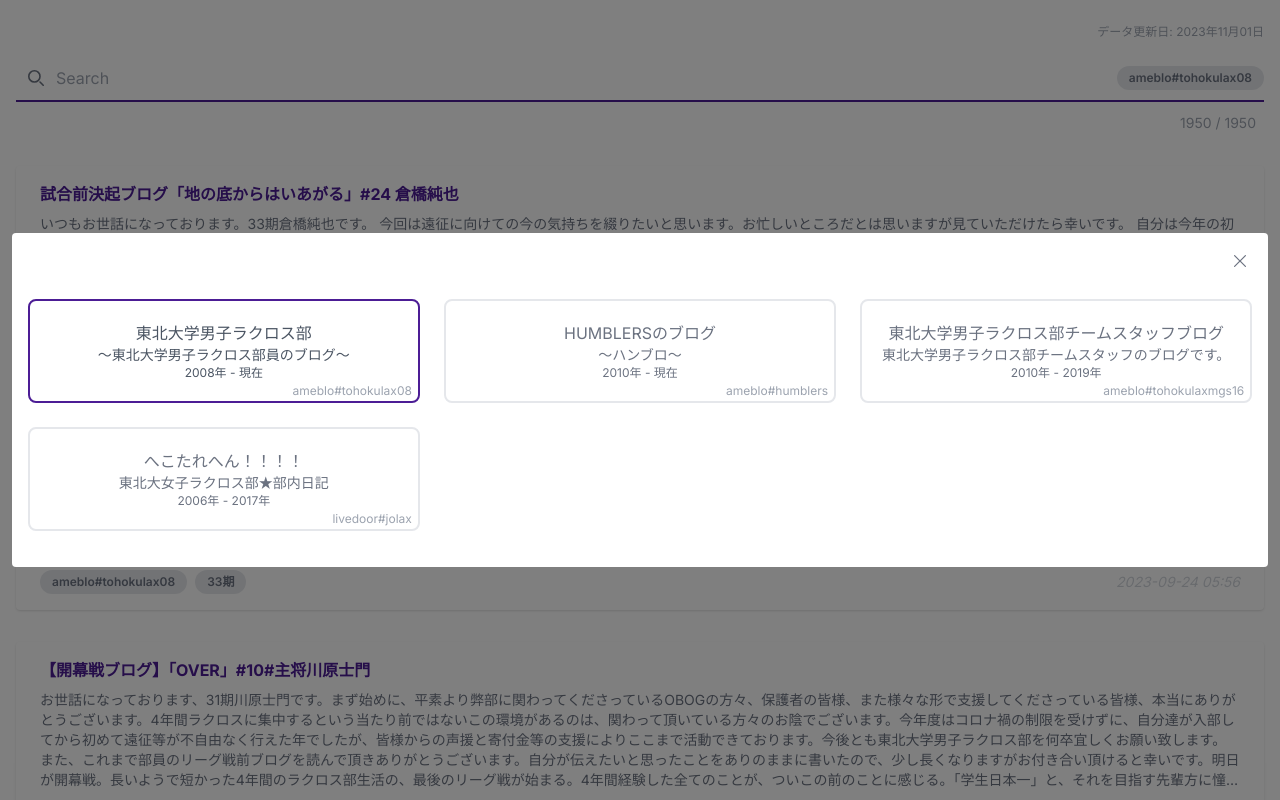
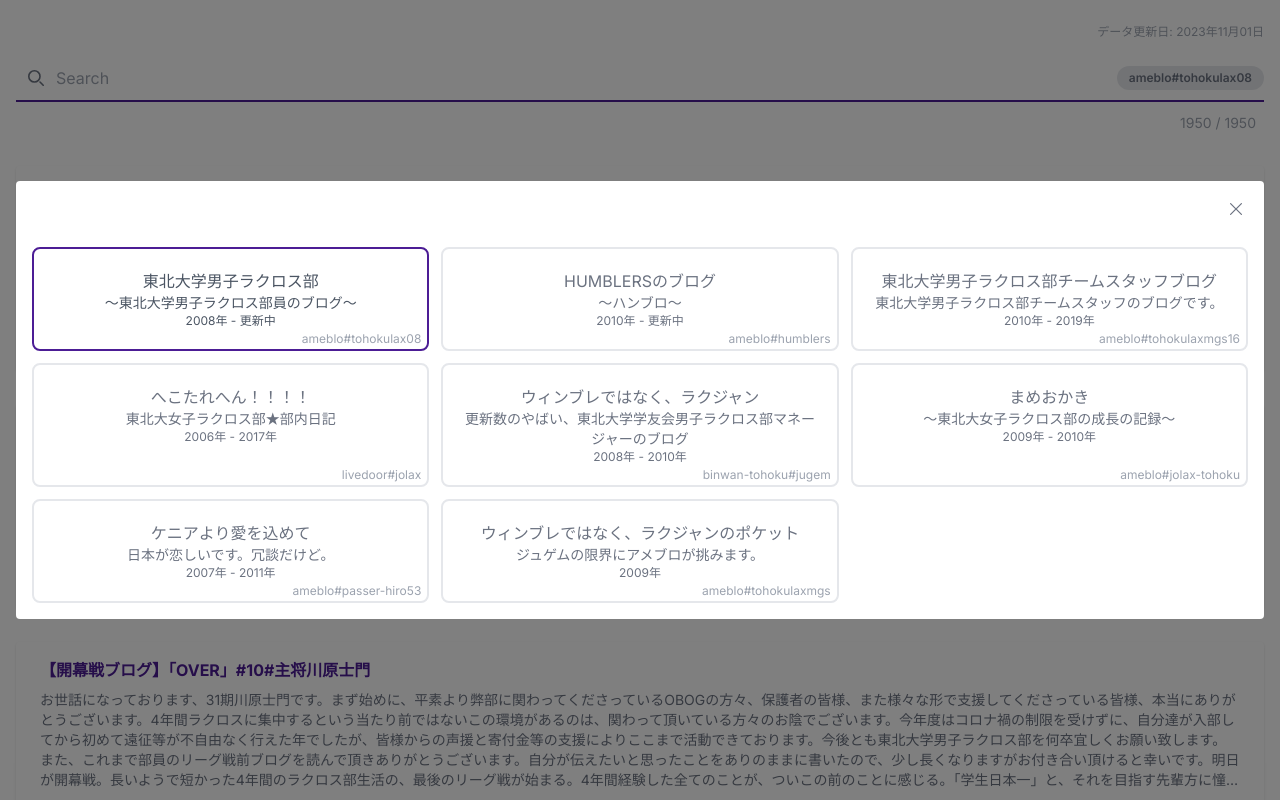
Before and after one commit to obrkn/tohokulax-search, a Next.js app: page / in a window 1280 px wide. Shown: the top 800 px of the page. Built offline with nearby package versions, Linux system fonts and the light colour scheme.

Commit message:
add react-modal

```diff
--- a/app/layout.tsx
+++ b/app/layout.tsx
@@ -16,7 +16,9 @@ export default function RootLayout({
 }) {
   return (
     <html lang="en">
-      <body className={inter.className}>{children}</body>
+      <body id="__next" className={inter.className}>
+        {children}
+      </body>
     </html>
   );
 }
--- a/app/page.tsx
+++ b/app/page.tsx
@@ -5,6 +5,7 @@ import Highlighter from "react-highlight-words";
 import React, { useEffect } from "react";
 import DefaultData from "@/app/data";
 import Image from "next/image";
+import Modal from "react-modal";
 
 export interface ListItem {
   id: string;
@@ -31,6 +32,10 @@ enum Color {
   Blue700,
   Amber700,
   Pink700,
+  Purple600,
+  Cyan600,
+  Green800,
+  Red500,
 }
 enum Icon {
   Dragon,
@@ -42,7 +47,7 @@ const Themes = [
     id: "ameblo#tohokulax08",
     title: "東北大学男子ラクロス部",
     description: "～東北大学男子ラクロス部員のブログ～",
-    period: "2008年 - 現在",
+    period: "2008年 - 更新中",
     color: Color.Violet900,
     icon: Icon.Dragon,
   },
@@ -50,7 +55,7 @@ const Themes = [
     id: "ameblo#humblers",
     title: "HUMBLERSのブログ",
     description: "～ハンブロ～",
-    period: "2010年 - 現在",
+    period: "2010年 - 更新中",
     color: Color.Blue700,
     icon: Icon.Humbler,
   },
@@ -59,7 +64,7 @@ const Themes = [
     title: "東北大学男子ラクロス部チームスタッフブログ",
     description: "東北大学男子ラクロス部チームスタッフのブログです。",
     period: "2010年 - 2019年",
-    color: Color.Amber700,
+    color: Color.Purple600,
     icon: Icon.Dragon,
   },
   {
@@ -70,9 +75,42 @@ const Themes = [
     color: Color.Pink700,
     icon: Icon.Humbler,
   },
+  {
+    id: "binwan-tohoku#jugem",
+    title: "ウィンブレではなく、ラクジャン",
+    description:
+      "更新数のやばい、東北大学学友会男子ラクロス部マネージャーのブログ",
+    period: "2008年 - 2010年",
+    color: Color.Amber700,
+    icon: Icon.Dragon,
+  },
+  {
+    id: "ameblo#jolax-tohoku",
+    title: "まめおかき",
+    description: "～東北大女子ラクロス部の成長の記録～",
+    period: "2009年 - 2010年",
+    color: Color.Cyan600,
+    icon: Icon.Humbler,
+  },
+  {
+    id: "ameblo#passer-hiro53",
+    title: "ケニアより愛を込めて",
+    description: "日本が恋しいです。冗談だけど。",
+    period: "2007年 - 2011年",
+    color: Color.Green800,
+    icon: Icon.Dragon,
+  },
+  {
+    id: "ameblo#tohokulaxmgs",
+    title: "ウィンブレではなく、ラクジャンのポケット",
+    description: "ジュゲムの限界にアメブロが挑みます。",
+    period: "2009年",
+    color: Color.Red500,
+    icon: Icon.Dragon,
+  },
 ];
 
-export default function Sub() {
+export default function Home() {
   const [query, setQuery] = React.useState("");
   const [rawData, setRawData] = React.useState<ListItem[]>(DefaultData);
   const [results, setResults] = React.useState<ListItem[]>(DefaultData);
@@ -88,6 +126,10 @@ export default function Sub() {
     }
     return Themes[0];
   });
+
+  React.useEffect(() => {
+    Modal.setAppElement("#__next");
+  }, []);
 
   React.useEffect(() => {
     setRawData(
@@ -126,7 +168,7 @@ export default function Sub() {
 
   React.useEffect(() => {
     const handleScroll = () => {
-      if (window.scrollY > 1000) {
+      if (window.scrollY > 600) {
         setIsLogo(true);
       } else {
         setIsLogo(false);
@@ -148,8 +190,16 @@ export default function Sub() {
             : currentTheme.color === 1
             ? "border-blue-700"
             : currentTheme.color === 2
-            ? `border-amber-700`
-            : `border-pink-700`
+            ? "border-amber-700"
+            : currentTheme.color === 3
+            ? `border-pink-700`
+            : currentTheme.color === 4
+            ? `border-purple-600`
+            : currentTheme.color === 5
+            ? `border-cyan-600`
+            : currentTheme.color === 6
+            ? `border-green-800`
+            : `border-red-500`
         }`}
       >
         <div className="absolute inset-y-0 left-0 flex items-center pl-3 pointer-events-none">
@@ -170,7 +220,7 @@ export default function Sub() {
           </svg>
         </div>
         <input
-          className="appearance-none bg-transparent border-none flex-grow text-gray-700 mr-3 py-1 pl-10 leading-tight focus:outline-none"
+          className="appearance-none bg-transparent border-none grow text-gray-700 mr-3 py-1 pl-10 leading-tight focus:outline-none"
           type="text"
           value={query}
           onChange={handleSearch}
@@ -206,7 +256,15 @@ export default function Sub() {
                 ? "hover:border-blue-700"
                 : currentTheme.color === 2
                 ? "hover:border-amber-700"
-                : "hover:border-pink-700"
+                : currentTheme.color === 3
+                ? "hover:border-pink-700"
+                : currentTheme.color === 4
+                ? "hover:border-purple-600"
+                : currentTheme.color === 5
+                ? "hover:border-cyan-600"
+                : currentTheme.color === 6
+                ? "hover:border-green-800"
+                : "hover:border-red-500"
             }`}
           >
             <a
@@ -223,7 +281,15 @@ export default function Sub() {
                     ? "text-blue-700"
                     : currentTheme.color === 2
                     ? "text-amber-700"
-                    : "text-pink-700"
+                    : currentTheme.color === 3
+                    ? "text-pink-700"
+                    : currentTheme.color === 4
+                    ? "text-purple-600"
+                    : currentTheme.color === 5
+                    ? "text-cyan-600"
+                    : currentTheme.color === 6
+                    ? "text-green-800"
+                    : "text-red-500"
                 }`}
                 highlightClassName="bg-yellow-200"
                 searchWords={[query]}
@@ -262,15 +328,12 @@ export default function Sub() {
           </div>
         ))}
       </ul>
-      {isOpen && (
-        <div
-          onClick={(e) => {
-            if (e.target !== e.currentTarget) return;
-            setIsOpen(false);
-          }}
-          className="fixed inset-0 flex items-center justify-center bg-black bg-opacity-50"
+      <Modal
+        isOpen={isOpen}
+        onRequestClose={() => setIsOpen(false)}
+        overlayClassName="fixed inset-0 bg-black bg-opacity-50 flex items-center justify-center overflow-y-auto"
+        className="bg-white p-4 m-4 rounded outline-none max-h-full overflow-y-auto"
       >
-          <div className="bg-white p-4 rounded">
         <div className="text-right">
           <button
             onClick={() => setIsOpen(false)}
@@ -286,9 +349,9 @@ export default function Sub() {
             </svg>
           </button>
         </div>
-            <ul className="grid w-full gap-6 md:grid-cols-3 my-5">
+        <ul className="grid w-full gap-3 md:grid-cols-3 mt-5">
           {Themes.map((item) => (
-                <li key={item.id} className="relative">
+            <li key={item.id} className="relative h-auto">
               <p className="absolute bottom-1 right-2 text-xs text-gray-400">
                 {item.id}
               </p>
@@ -301,26 +364,31 @@ export default function Sub() {
                 onChange={(e) => {
                   if (e.target.checked) {
                     setCurrentTag(item.id);
-                        setIsOpen(false);
                   }
                 }}
               />
               <label
                 htmlFor={item.id}
-                    className={`inline-flex w-full p-5 text-gray-500 bg-white border-2 border-gray-200 rounded-lg cursor-pointer  hover:text-gray-600 peer-checked:text-gray-600 hover:bg-gray-50 ${
+                className={`inline-flex w-full h-full p-5 text-gray-500 bg-white border-2 border-gray-200 rounded-lg cursor-pointer  hover:text-gray-600 peer-checked:text-gray-600 hover:bg-gray-50 ${
                   item.color === 0
                     ? "peer-checked:border-violet-900"
                     : item.color === 1
                     ? "peer-checked:border-blue-700"
                     : item.color === 2
                     ? "peer-checked:border-amber-700"
-                        : "peer-checked:border-pink-700"
+                    : item.color === 3
+                    ? "peer-checked:border-pink-700"
+                    : item.color === 4
+                    ? "peer-checked:border-purple-600"
+                    : item.color === 5
+                    ? "peer-checked:border-cyan-600"
+                    : item.color === 6
+                    ? "peer-checked:border-green-800"
+                    : "peer-checked:border-red-500"
                 }`}
               >
                 <div className="text-center w-full">
-                      <p className="text-bold text-xs md:text-base">
-                        {item.title}
-                      </p>
+                  <p className="text-bold text-xs md:text-base">{item.title}</p>
                   <p className="text-xs md:text-sm">{item.description}</p>
                   <p className="text-xs">{item.period}</p>
                 </div>
@@ -328,21 +396,27 @@ export default function Sub() {
             </li>
           ))}
         </ul>
-          </div>
-        </div>
-      )}
+      </Modal>
       <button
         onClick={() => {
           window.scrollTo({ top: 0, behavior: "smooth" });
         }}
-        className={`fixed flex justify-center items-center bottom-2 right-2 w-16 h-16 rounded-full shadow-lg hover:-rotate-12 hover:scale-150 hover:-translate-x-6 hover:-translate-y-6 ${
+        className={`fixed flex justify-center items-center bottom-2 right-4 w-16 h-16 rounded-full shadow-lg hover:-rotate-12 hover:scale-150 hover:-translate-x-6 hover:-translate-y-6 ${
           currentTheme.color === 0
             ? "bg-violet-900"
             : currentTheme.color === 1
             ? "bg-blue-700"
             : currentTheme.color === 2
             ? "bg-amber-700"
-            : "bg-pink-700"
+            : currentTheme.color === 3
+            ? "bg-pink-700"
+            : currentTheme.color === 4
+            ? "bg-purple-600"
+            : currentTheme.color === 5
+            ? "bg-cyan-600"
+            : currentTheme.color === 6
+            ? "bg-green-800"
+            : "bg-red-500"
         } ${
           isLogo ? "opacity-100" : "opacity-0 pointer-events-none"
         } transition-opacity duration-500`}
--- a/package.json
+++ b/package.json
@@ -15,6 +15,7 @@
     "react": "^18",
     "react-dom": "^18",
     "react-highlight-words": "^0.20.0",
+    "react-modal": "^3.16.1",
     "tiny-segmenter": "^0.2.0"
   },
   "devDependencies": {
@@ -23,6 +24,7 @@
     "@types/react": "^18",
     "@types/react-dom": "^18",
     "@types/react-highlight-words": "^0.16.6",
+    "@types/react-modal": "^3.16.2",
     "autoprefixer": "^10.0.1",
     "eslint": "^8",
     "eslint-config-next": "14.0.1",
```
Also changed, not shown: tailwind.config.ts (+9 -9 lines), 1 other file (tests, documents, lock files or other folders). Lines whose indentation alone changed are shown as unchanged.
